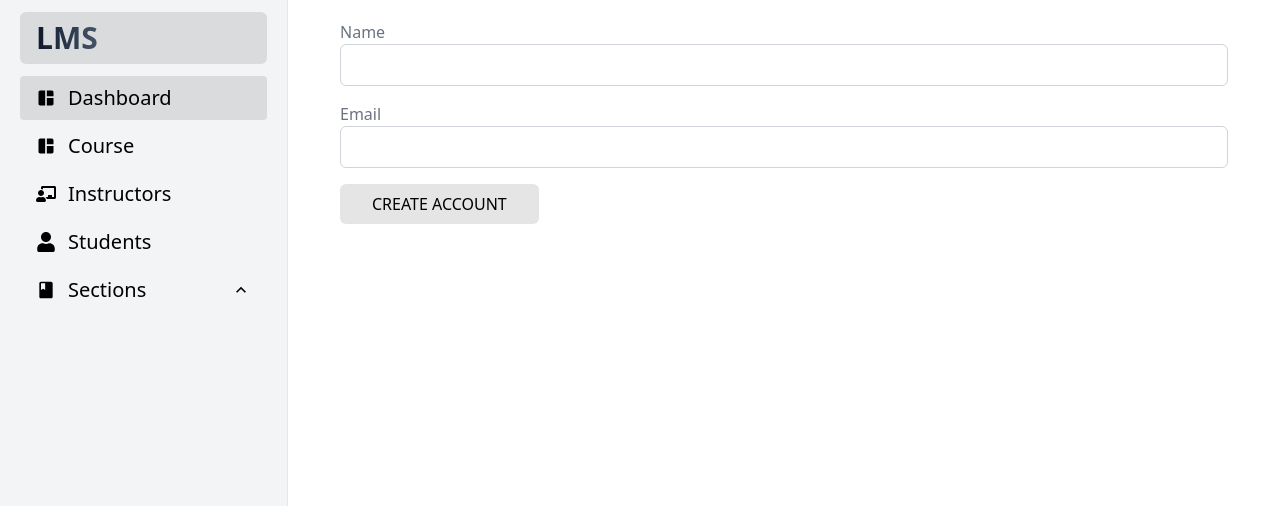
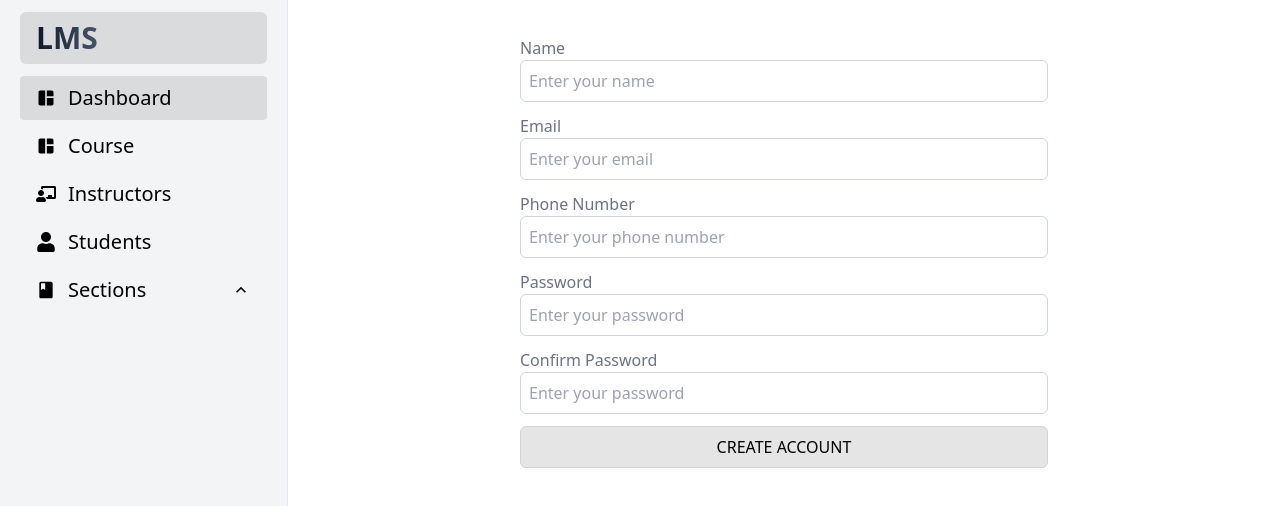
Before and after one commit to IfastKrishna/ifastacademy-LMS, a React (Vite) app in the folder frontend/: page / in a window 1280 px wide. Shown: the top 506 px of the page. Built offline with nearby package versions, Linux system fonts and the light colour scheme.

Commit message:
signup component is complete ui part

```diff
--- a/frontend/src/components/Button/Button.jsx
+++ b/frontend/src/components/Button/Button.jsx
@@ -4,7 +4,7 @@ function Button({ children, type = "button", className, ...props }) {
   return (
     <button
       type={type}
-      className={`py-2 px-8 uppercase bg-black/10 hover:bg-black/25 hover:border-gray-400 font-medium duration-150 rounded-md ${className}`}
+      className={`py-2 px-8 uppercase bg-black/10 hover:bg-black/25 border border-gray-300 hover:border-gray-400 font-medium duration-150 rounded-md ${className}`}
       {...props}
     >
       {children}
--- a/frontend/src/components/Signup/Signup.jsx
+++ b/frontend/src/components/Signup/Signup.jsx
@@ -1,7 +1,94 @@
 import React from "react";
+import { useForm } from "react-hook-form";
+import { Input, Button, Select } from "../index.js";
+import { useNavigate } from "react-router";
+import { useDispatch } from "react-redux";
 
 function Signup() {
-  return <div>Signup</div>;
+  const navigate = useNavigate();
+  const dispatch = useDispatch();
+  const {
+    register,
+    handleSubmit,
+    watch,
+    formState: { errors },
+  } = useForm();
+  const password = React.useRef({});
+  password.current = watch("password", "");
+
+  const create = (values) => {
+    console.log(values);
+  };
+
+  return (
+    <div className="max-w-xl mx-auto rounded-md py-4 px-6">
+      <form onSubmit={handleSubmit(create)}>
+        <div className="w-full mb-3">
+          <Input
+            label="Name"
+            placeholder="Enter your name"
+            {...register("name", { required: true })}
+          />
+          {errors.name && (
+            <span className="text-red-500">Name is Required</span>
+          )}
+        </div>
+        <div className="w-full mb-3">
+          <Input
+            label="Email"
+            type="email"
+            placeholder="Enter your email"
+            {...register("email", { required: true })}
+          />
+          {errors.email && (
+            <span className="text-red-500">Email is Required</span>
+          )}
+        </div>
+        <div className="w-full mb-3">
+          <Input
+            label="Phone Number"
+            type="tel"
+            placeholder="Enter your phone number"
+            {...register("phoneNo", {
+              required: true,
+            })}
+          />
+          {errors.phoneNo && (
+            <span className="text-red-500">Phone Number is Required</span>
+          )}
+        </div>
+        <div className="w-full mb-3">
+          <Input
+            label="Password"
+            type="password"
+            placeholder="Enter your password"
+            {...register("password", { required: true })}
+          />
+          {errors.password && (
+            <span className="text-red-500">Password is Required</span>
+          )}
+        </div>
+        <div className="w-full mb-3">
+          <Input
+            label="Confirm Password"
+            type="password"
+            placeholder="Enter your password"
+            {...register("confpassword", {
+              required: true,
+              validate: (value) =>
+                value === password.current || "The password do not match",
+            })}
+          />
+          {errors.confpassword && (
+            <span className="text-red-500">{errors.confpassword.message}</span>
+          )}
+        </div>
+        <Button type="submit" className="w-full">
+          Create Account
+        </Button>
+      </form>
+    </div>
+  );
 }
 
 export default Signup;
--- a/frontend/src/pages/Dev/Dev.jsx
+++ b/frontend/src/pages/Dev/Dev.jsx
@@ -1,24 +1,17 @@
 import React, { useState } from "react";
-import { Button, Input, Sppiner, Textarea } from "../../components/index.js";
+import { Signup } from "../../components/index.js";
+import { useForm } from "react-hook-form";
 
 function Dev() {
-  const handleFormSubmit = async (event) => {
-    event.preventDefault();
-    console.log(event.target);
-  };
+  const {
+    register,
+    handleSubmit,
+    formState: { errors },
+  } = useForm();
 
   return (
-    <div className="w-full px-8">
-      <form onSubmit={handleFormSubmit}>
-        <div className="mb-4">
-          <Input label="Name" />
-        </div>
-        <div className="mb-4">
-          <Input label="Email" type="email" />
-        </div>
-        {/* Conditionally render spinner while form is submitting */}
-        <Button type="submit">Create Account</Button>
-      </form>
+    <div className="w-full h-full">
+      <Signup />
     </div>
   );
 }
--- a/package.json
+++ b/package.json
@@ -1,5 +1,7 @@
 {
   "dependencies": {
-    "react-responsive": "^9.0.2"
+    "react-hook-form": "^7.50.1",
+    "react-responsive": "^9.0.2",
+    "react-select": "^5.8.0"
   }
 }
```
Also changed, not shown: 1 other file (tests, documents, lock files or other folders).
